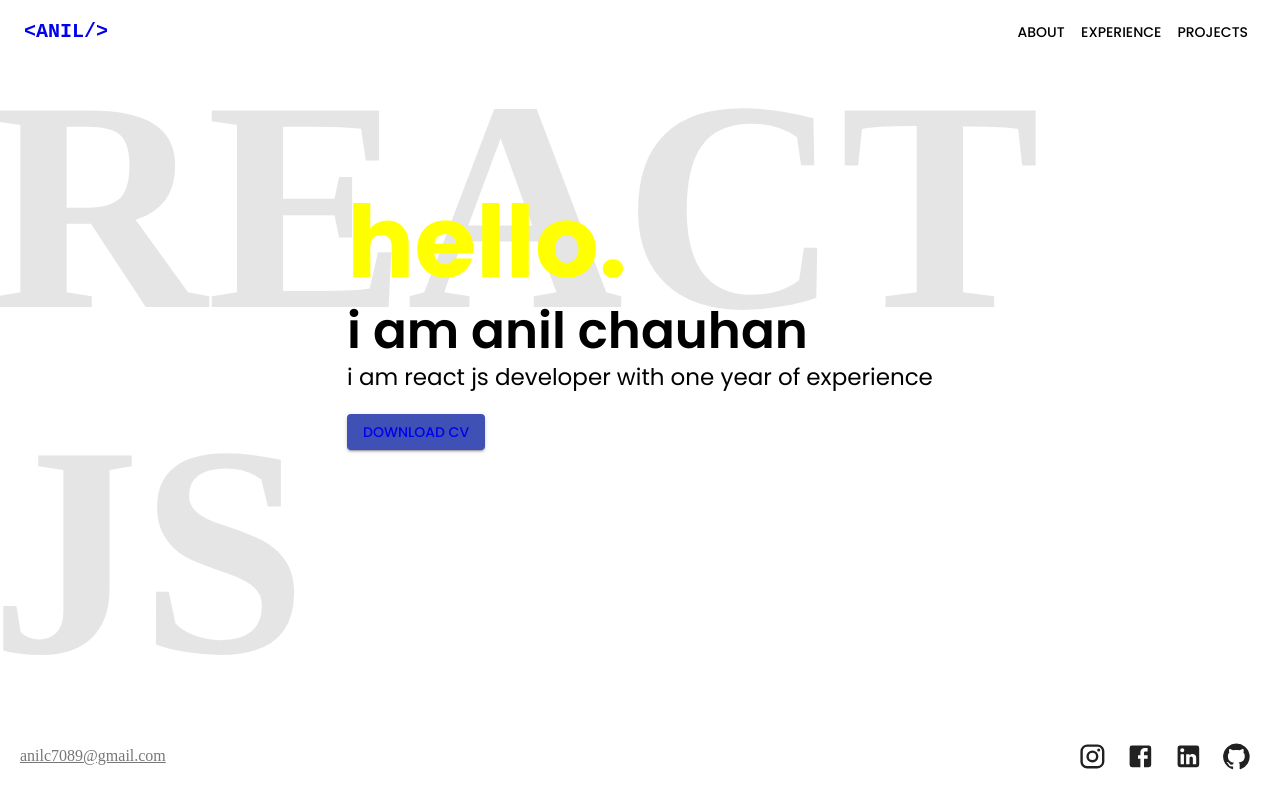
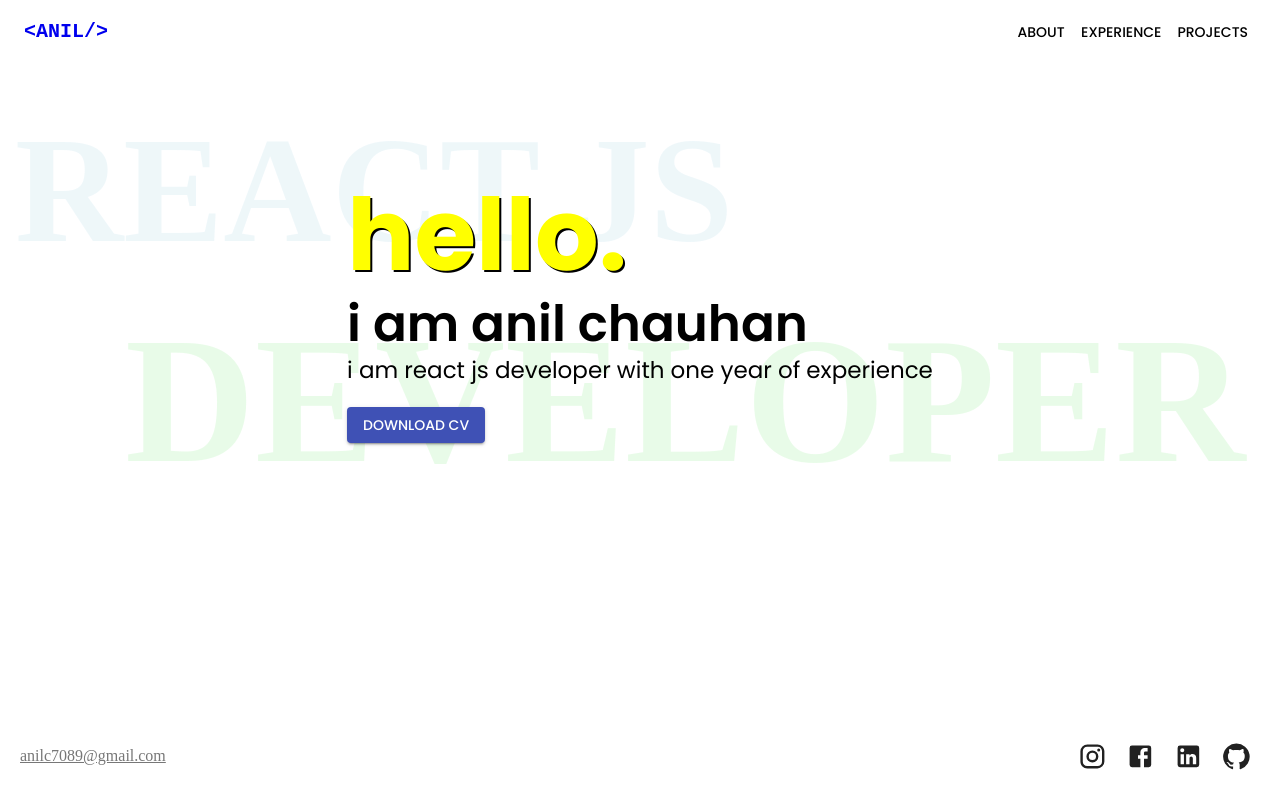
Before and after one commit to anii1429/reactjs-portfolio-website, a React (Create React App) app: page / in a window 1280 px wide. Built offline with nearby package versions, Linux system fonts and the light colour scheme.

Commit message:
changes in home page

```diff
--- a/src/pages/About.jsx
+++ b/src/pages/About.jsx
@@ -1,27 +1,26 @@
 import React from 'react';
-import { Box, Grid, Typography, LinearProgress, useTheme } from '@mui/material';
+import { Box, Grid, Typography, useTheme } from '@mui/material';
 import img from "../Assets/man.avif";
 import ".././style.css";
 import SkillsComponent from '../components/SkillsComponent';
 import Footer from '../components/Footer';
+
 const aboutMe = require("../data/aboutme.json");
 const skillsData = require("../data/skills.json");
 
 const AboutMe = () => {
   const theme = useTheme();
   return (
-    <Box sx={{backgroundColor: "#f5f5f5", display: 'flex', justifyContent: 'center', alignItems: 'center' }}>
+    <Box sx={{ overflowY: 'hidden' }}>
+      <Box sx={{ display: 'flex', justifyContent: 'center', alignItems: 'center', height: '100vh' }}>
         <Grid container spacing={4} alignItems="center" justifyContent="center">
           <Grid item xs={12} md={4}>
             <Box sx={{ display: 'flex', justifyContent: 'center', p: 2 }}>
-            <div className="">
               <img className="" src={"https://i.pinimg.com/564x/66/25/54/662554f03cccb2dfa2169b5d27ac4272.jpg"} alt="my photo" />
-              {/* <div className="manImageDiv"></div> */}
-            </div>
             </Box>
           </Grid>
           <Grid item xs={12} md={8}>
-          <Box sx={{ px: 4 }}>
+            <Box sx={{ px: 4, overflowY: 'scroll', height: 'calc(100vh - 64px)' }}>
               <Typography variant="h2" gutterBottom sx={{ color: theme.palette.primary.main }}>
                 ABOUT ME
               </Typography>
@@ -43,6 +42,7 @@ const AboutMe = () => {
             </Box>
           </Grid>
         </Grid>
+      </Box>
       <Footer/>
     </Box>
   );
--- a/src/pages/Home.jsx
+++ b/src/pages/Home.jsx
@@ -111,10 +111,7 @@
 
 import { Box, Button, Container, Grid,Typography } from "@mui/material";
 import React, { Fragment, useState } from "react";
-import Text from "../components/Text";
-import img from "../Assets/man.avif"
 import ".././style.css";
-import SocialIcons from "../components/SocialIcons";
 import Grid2 from "@mui/material/Unstable_Grid2/Grid2";
 import Footer from "../components/Footer";
 const aboutMe = require("../data/aboutme.json");
@@ -124,28 +121,27 @@ const HomePage = () => {
     <Fragment>
       <main
         style={{
-            // backgroundColor:"#f5f5f5",
           width:"100%",
           height:"100%",
           minHeight:"100%",
-            padding:"40px 0"
+          padding:"33px 0"
         }}
-          className="background-text"
+        className="background-text1"
       >
-          <Container>
+        <Container className="background-text2">
           <Grid2 container sx={{display:"flex",justifyContent:"center",alignItems:"center",padding:"40px 0"}}>
             <Grid2 item xs={12} md={12} lg={12} sm={12} sx={{display:"flex",justifyContent:"center",alignItems:"center"}}>
               <Box sx={{padding:"40px 0"}}>
-              <Typography variant="h1" sx={{color:"yellow",fontSize:"100px"}}>hello.</Typography>
+                <Typography variant="h1" sx={{color:"yellow",fontSize:"100px", textShadow: "2px 2px #000"}}>hello.</Typography>
                 <Typography variant="h2" sx={{color:"black",fontSize:"50px"}}>i am anil chauhan</Typography>
                 <Typography variant="body2" sx={{color:"black",fontSize:"23px"}}>i am react js developer with one year of experience </Typography>
                 <Box sx={{padding:"20px 0"}}>
-              <Button variant="contained" >
+                <Button variant="contained" color="primary">
   <a
-                  style={{ textDecoration: "none" }}
+    style={{ textDecoration: "none",color:"white"}}
     download="AnilChauhan_Resume_new.pdf"
     href="/files/AnilChauhan_Resume_new.pdf"
-                  className="font-general-medium flex justify-center items-center w-36 sm:w-48 mt-12 mb-6 sm:mb-0 text-lg border border-indigo-200 dark:border-ternary-dark py-2.5 sm:py-3 shadow-lg rounded-lg bg-indigo-50 focus:ring-1 focus:ring-indigo-900 hover:bg-indigo-500 text-gray-500 hover:text-white duration-500"
+    className="font-general-medium flex justify-center items-center w-36 sm:w-48 mt-12 mb-6 sm:mb-0 text-lg border border-indigo-200 dark:border-ternary-dark py-2.5 sm:py-3 shadow-lg rounded-lg bg-indigo-50 focus:ring-1 focus:ring-indigo-900 hover:bg-indigo-500 text-white font-bold duration-500"
     aria-label="Download Resume"
   >
     <span className="text-sm sm:text-lg font-general-medium duration-100">
@@ -153,6 +149,7 @@ const HomePage = () => {
     </span>
   </a>
 </Button>
+
                 </Box>
               </Box>
             </Grid2>
--- a/src/style.css
+++ b/src/style.css
@@ -5,18 +5,34 @@
   width: 100%;
 }
 
-.background-text {
+.background-text1 {
+  position: relative;
+}
+.background-text2 {
   position: relative;
 }
 
-.background-text::before {
+.background-text1::before {
   content: "REACT JS";
   position: absolute;
-  top: -30px;
-  left: -10px;
-  font-size: 300px;
+  top: 40px;
+  left: 15px;
+  font-size: 150px;
   font-weight: bold;
-  color: grey;
+  color: lightblue;
   opacity: 0.2;
   z-index: -1;
 }
+
+
+.background-text2::before {
+  content: "DEVELOPER";
+  position: absolute;
+  top: 200px;
+  left: 85px;
+  font-size: 180px;
+  font-weight: bold;
+  color: lightgreen;
+  opacity: 0.2;
+  z-index: -1;
+}
```
Lines whose indentation alone changed are shown as unchanged.
